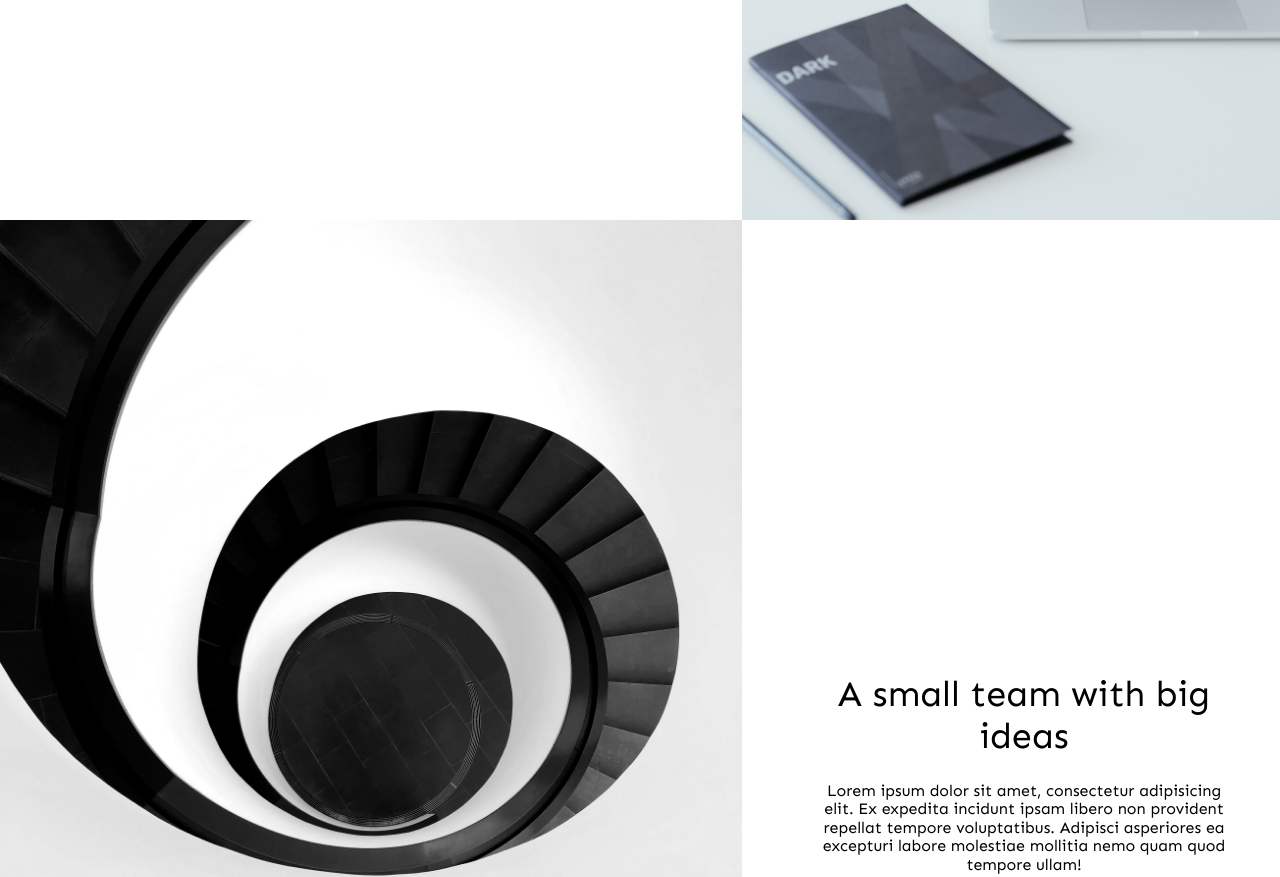
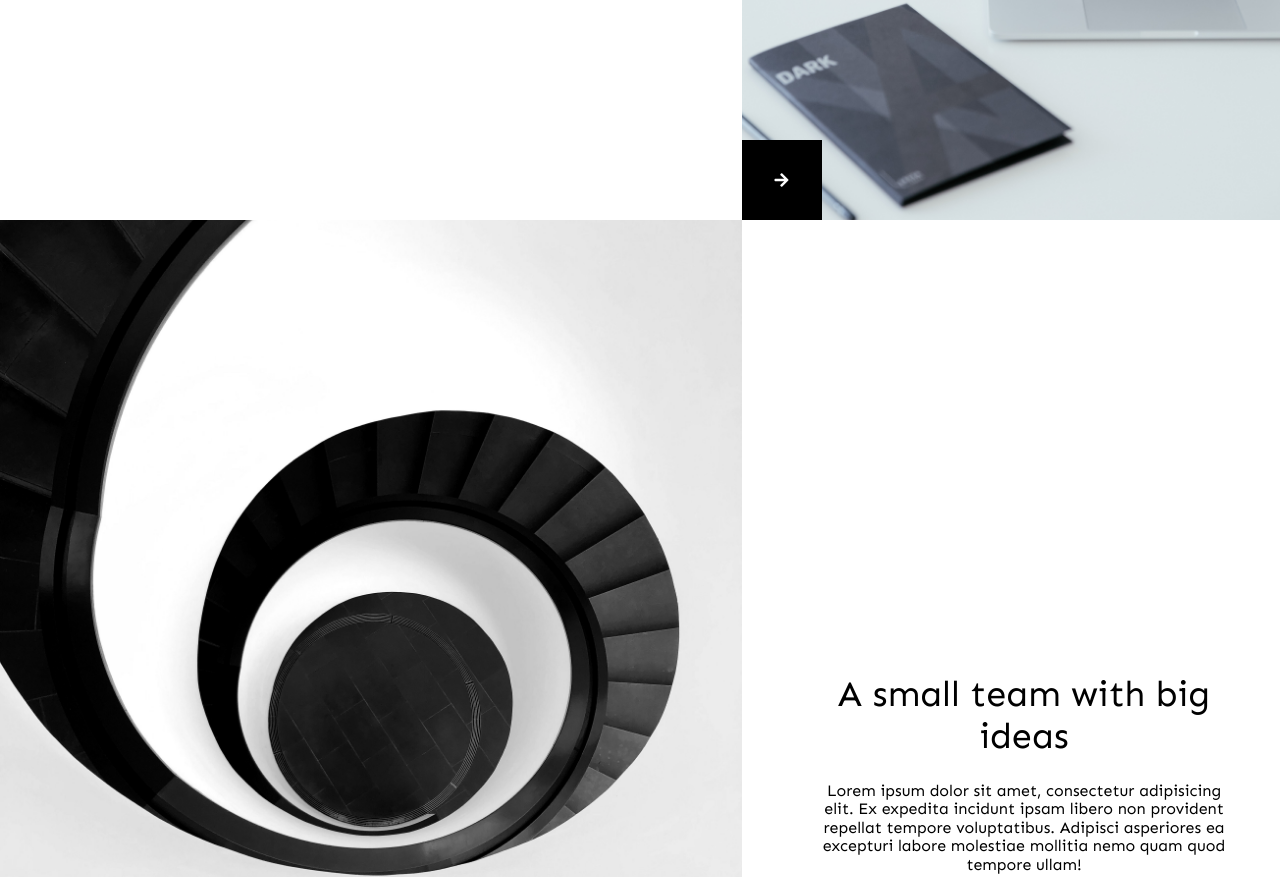
Before and after one commit to alfredasare/wevops-portfolio, a React (Create React App) app: page / in a window 1280 px wide. Shown: the part 1380-2257 px from the top of the page. Built offline with nearby package versions, Linux system fonts and the light colour scheme.

Commit message:
finished footer in desktop view

```diff
--- a/public/index.html
+++ b/public/index.html
@@ -16,6 +16,7 @@
     -->
     <link rel="manifest" href="%PUBLIC_URL%/manifest.json" />
     <link href="https://fonts.googleapis.com/css2?family=Sen:wght@100;200;300;400;500;600;700;800;900&display=swap" rel="stylesheet">
+    <link rel="stylesheet" href="https://cdnjs.cloudflare.com/ajax/libs/font-awesome/5.12.0-2/css/all.min.css">
 
     <title>React App</title>
   </head>
--- a/src/App.js
+++ b/src/App.js
@@ -6,6 +6,7 @@ import LoadingScreen from "./components/loading-screen/loading-screen.component"
 import ScrollToTop from "./utils/scroll-to-top";
 import "../src/utils/animations.css";
 import "../src/utils/animations";
+import NavBar from "./components/navbar/navbar.component";
 
 const Home = lazy(() => import("./pages/home/home"));
 const Works = lazy(() => import("./pages/works/works"));
@@ -16,6 +17,7 @@ function App() {
       <GlobalStyle />
       <Suspense fallback={<LoadingScreen />}>
         <ScrollToTop />
+        <NavBar />
         <Switch>
             <Route exact path='/' component={Home} />
             <Route path='/works' component={Works} />
--- a/src/components/about-section/about-section.component.jsx
+++ b/src/components/about-section/about-section.component.jsx
@@ -2,8 +2,18 @@ import React from "react";
 import {
     AboutSectionContainer,
     AboutSectionContent,
-    AboutSectionFadedHead, AboutSectionImage, AboutSectionImageContainer, AboutSectionMainHead, AboutSectionText,
-    AboutSectionTextContainer
+    AboutSectionFadedHead,
+    AboutSectionImage,
+    AboutSectionImageContainer,
+    AboutSectionMainHead,
+    AboutSectionText,
+    AboutSectionTextContainer,
+    ButtonRightSpan,
+    ButtonRightIcon,
+    NextDarkButton,
+    PreviousDarkButton,
+    ButtonLeftIcon,
+    ButtonLeftSpan
 } from "./about.styles";
 
 
@@ -22,6 +32,14 @@ const AboutSection = () => {
                 </AboutSectionTextContainer>
                 <AboutSectionImageContainer>
                     <AboutSectionImage src={require('../../assets/images/about-section.jpg')} alt="mac book pro and diary"/>
+                    <NextDarkButton>
+                        <ButtonRightIcon className="fa far fa-arrow-right"/>
+                        <ButtonRightSpan>Next</ButtonRightSpan>
+                    </NextDarkButton>
+                    <PreviousDarkButton>
+                        <ButtonLeftSpan>Previous</ButtonLeftSpan>
+                        <ButtonLeftIcon className="fa far fa-arrow-left"/>
+                    </PreviousDarkButton>
                 </AboutSectionImageContainer>
             </AboutSectionContent>
         </AboutSectionContainer>
--- a/src/components/about-section/about.styles.js
+++ b/src/components/about-section/about.styles.js
@@ -47,3 +47,90 @@ export const AboutSectionImage = styled.img`
   object-fit: cover;
   object-position: center center;
 `;
+
+export const NextDarkButton = styled.button`
+  width: 5rem;
+  height: 5rem;
+  background-color: black;
+  color: white;
+  border: none;
+  z-index: 2;
+  position: absolute;
+  left: 0;
+  bottom: 0;
+  cursor: pointer;
+  display: flex;
+  align-items: center;
+  justify-content: center;
+  overflow: hidden;
+
+    &:hover {
+        i {
+          transform: translate(-120%, 0);
+        }
+
+        span {
+          transform: translate(-40%, 0);
+        }
+    }
+
+  &:focus {
+    outline: none;
+  }
+`;
+
+export const ButtonRightIcon = styled.i`
+    transition: transform ease-in 0.2s;
+    transform: translate(55%, 0);
+    width: 100%;
+    text-align: center;
+`;
+
+export const ButtonRightSpan = styled.span`
+    transition: transform ease-in 0.2s;
+    transform: translate(120%, 0%);
+`;
+
+export const PreviousDarkButton = styled.button`
+  width: 5rem;
+  height: 5rem;
+  background-color: black;
+  color: white;
+  border: none;
+  z-index: 2;
+  position: absolute;
+  left: -5.02rem;
+  bottom: 0;
+  cursor: pointer;
+  display: none;
+  align-items: center;
+  justify-content: center;
+  overflow: hidden;
+
+
+    &:hover {
+        i {
+          transform: translate(120%, 0);
+        }
+
+        span {
+          transform: translate(10%, 0);
+        }
+    }
+
+  &:focus {
+    outline: none;
+  }
+`;
+
+export const ButtonLeftIcon = styled.i`
+    transition: transform ease-in 0.2s;
+    transform: translate(-230%, 0);
+    width: 100%;
+    text-align: center;
+`;
+
+export const ButtonLeftSpan = styled.span`
+    transition: transform ease-in 0.2s;
+    transform: translate(-120%, 0%);
+`;
--- a/src/components/footer/footer.component.jsx
+++ b/src/components/footer/footer.component.jsx
@@ -1,8 +1,8 @@
 import React from "react";
 import {
     Address,
-    ContactRow,
-    FooterContainer,
+    ContactRow, CopyRight, CopyRightRow, CopyRightText, EmailTelContainer, EmailTelItem,
+    FooterContainer, FooterNavLinkItem, FooterNavLinks,
     FooterStatement,
     FooterStatementHeader,
     SocialMediaContainer, SocialMediaLink, SocialMediaLinkItem, SocialMediaUl
@@ -19,8 +19,8 @@ const Footer = () => {
             </FooterStatement>
             <ContactRow>
                 <Address>
-                    Located at Lashibi and Abossey-Okai,
-                    Accra
+                    <p>Located at Lashibi Community 19, Accra</p>
+                    <p>or Abossey Okai, Accra</p>
                 </Address>
                 <SocialMediaContainer>
                     <SocialMediaUl>
@@ -38,7 +38,22 @@ const Footer = () => {
                         </SocialMediaLinkItem>
                     </SocialMediaUl>
                 </SocialMediaContainer>
+                <EmailTelContainer>
+                    <EmailTelItem>wevops@gmail.com</EmailTelItem>
+                    <EmailTelItem>+233501429666</EmailTelItem>
+                </EmailTelContainer>
             </ContactRow>
+            <CopyRightRow>
+                <CopyRight>
+                    <CopyRightText>Developed by wevops &copy; 2020</CopyRightText>
+                </CopyRight>
+                <FooterNavLinks>
+                    <FooterNavLinkItem href="/#">Home</FooterNavLinkItem>
+                    <FooterNavLinkItem href="/#">Projects</FooterNavLinkItem>
+                    <FooterNavLinkItem href="/#">Privacy</FooterNavLinkItem>
+                    <FooterNavLinkItem href="/#">Security</FooterNavLinkItem>
+                </FooterNavLinks>
+            </CopyRightRow>
         </FooterContainer>
     );
 };
--- a/src/components/footer/footer.styles.jsx
+++ b/src/components/footer/footer.styles.jsx
@@ -1,10 +1,11 @@
 import styled from "styled-components";
-import {typeScale} from "../../utils";
+import {fadedBlack, typeScale} from "../../utils";
 
 export const FooterContainer = styled.footer`
   height: 100vh;
   background-color: black;
   color: white;
+  position: relative;
 `;
 
 export const FooterStatement = styled.div`
@@ -22,7 +23,8 @@ export const FooterStatementHeader = styled.h3`
 export const ContactRow = styled.div`
   display: flex;
   flex-direction: row;
-  justify-content: space-around;
+  justify-content: space-evenly;
+  width: 80%;
 `;
 
 export const AddressContainer = styled.div`
@@ -31,6 +33,7 @@ export const AddressContainer = styled.div`
 
 export const Address = styled.address`
   font-size: ${typeScale.paragraph};
+
 `;
 
 export const SocialMediaContainer = styled.div`
@@ -54,4 +57,46 @@ export const SocialMediaLink = styled.a`
   }
 `;
 
-export const EmailTelContainer = styled.div``;
+export const EmailTelContainer = styled.h5`
+font-size: ${typeScale.header5};
+line-height: 1rem;
+`;
+
+export const EmailTelItem = styled.p``;
+
+export const CopyRightRow = styled.div`
+  display: flex;
+  flex-direction: row;
+  justify-content: center;
+  width: 80%;
+  position: absolute;
+  bottom: 5rem;
+  left: 10%;
+  padding-bottom: 50px;
+`;
+
+export const CopyRight = styled.div`
+  width: 30%;
+  color: ${fadedBlack};
+`;
+
+export const CopyRightText = styled.p`
+  font-size: ${typeScale.paragraph};
+`;
+
+export const FooterNavLinks = styled.div`
+  width: 70%;
+  display: flex;
+  flex-direction: row;
+  justify-content: space-evenly;
+  align-items: center;
+`;
+
+export const FooterNavLinkItem = styled.a`
+  color: white;
+  height: 20px;
+
+  &:hover {
+    border-bottom: white 1px dotted;
+  }
+`;
--- a/src/components/icons/icons.component.jsx
+++ b/src/components/icons/icons.component.jsx
@@ -5,7 +5,7 @@ export const ScrollDownIcon = () => {
         <svg version="1.1" id="Capa_1" xmlns="http://www.w3.org/2000/svg" xmlnsXlink="http://www.w3.org/1999/xlink"
              x="0px" y="0px"
              viewBox="0 0 512 512" xmlSpace="preserve">
-<path d="M440.437,301.781L266.656,475.584V10.667C266.656,4.776,261.88,0,255.989,0
+            <path d="M440.437,301.781L266.656,475.584V10.667C266.656,4.776,261.88,0,255.989,0
 	c-5.891,0-10.667,4.776-10.667,10.667v464.917L71.541,301.781c-4.237-4.093-10.99-3.975-15.083,0.262
 	c-3.992,4.134-3.992,10.687,0,14.82l192,192c4.16,4.171,10.914,4.179,15.085,0.019c0.006-0.006,0.013-0.013,0.019-0.019l192-192
 	c4.093-4.237,3.975-10.99-0.262-15.083c-4.134-3.993-10.687-3.993-14.821,0L440.437,301.781z"/>
@@ -14,6 +14,6 @@ export const ScrollDownIcon = () => {
 	c3.993,4.134,3.993,10.687,0,14.821l-192,192C261.521,510.879,258.813,511.999,255.989,512z"/>
             <path d="M255.989,512c-5.891,0-10.667-4.776-10.667-10.667V10.667C245.323,4.776,250.098,0,255.989,0
 	c5.891,0,10.667,4.776,10.667,10.667v490.667C266.656,507.224,261.88,512,255.989,512z"/>
-</svg>
+        </svg>
     )
 };
--- /dev/null
+++ b/src/components/navbar/navbar.component.jsx
@@ -0,0 +1,13 @@
+import React from "react";
+import {NavBarContainer} from "./navbar.styles";
+
+const NavBar = () => {
+
+    return (
+        <NavBarContainer>
+
+        </NavBarContainer>
+    );
+};
+
+export default NavBar;
--- /dev/null
+++ b/src/components/navbar/navbar.styles.js
@@ -0,0 +1,15 @@
+import styled from "styled-components";
+
+export const NavBarContainer = styled.nav`
+  width: 100%;
+  position: fixed;
+  top: 0;
+  right: 0;
+  padding: 50px 0;
+`;
+
+export const NavBarRow = styled.div`
+  width: 90%;
+  margin: 0 auto;
+  height: 32px;
+`;
```
